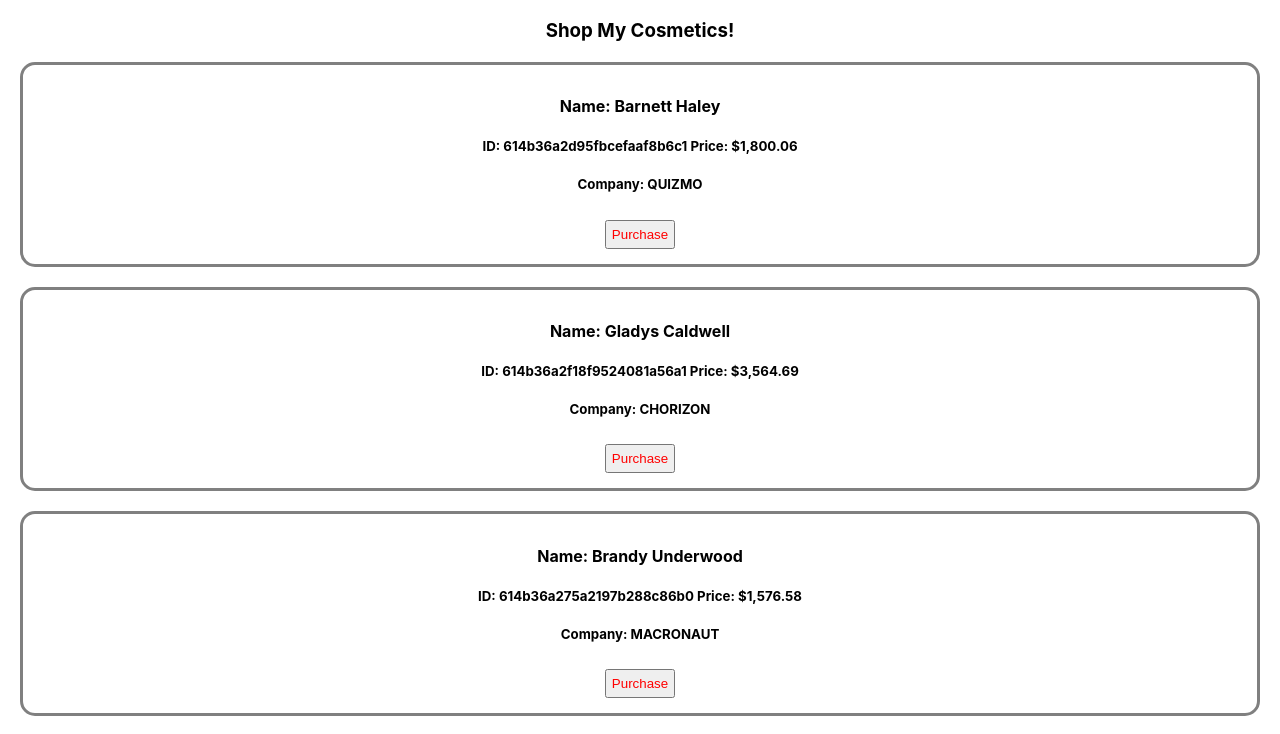
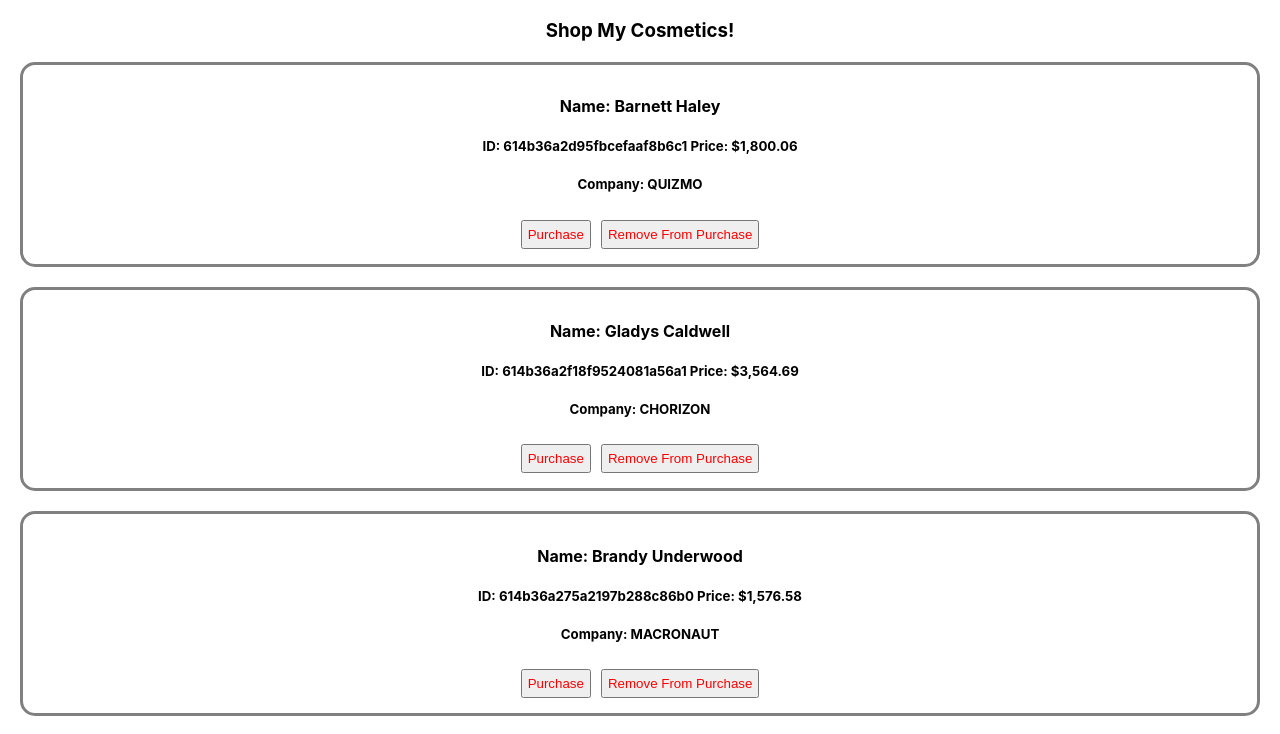
Before and after one commit to hasan75/react-localStorage-explore, a React (Create React App) app: page / in a window 1280 px wide. Shown: the top 734 px of the page. Built offline with nearby package versions, Linux system fonts and the light colour scheme.

Commit message:
remove button added on UI

```diff
--- a/src/components/Costemic/Cosmetic.js
+++ b/src/components/Costemic/Cosmetic.js
@@ -12,14 +12,16 @@ const Cosmetic = (props) => {
         addToDb(id);
     }
 
-
+    const handleRemove = id => {
+        deleteFromDb(id);
+    }
     return (
         <div className="cosmetic">
             <h4>Name: {name}</h4>
             <h5>ID: {_id} Price: {balance}</h5>
             <h5>Company: {company}</h5>
             <button onClick={() => handlePurchase(_id)}>Purchase</button>
-
+            <button onClick={()=> handleRemove(_id)}>Remove From Purchase</button>
         </div>
     );
 };
```
